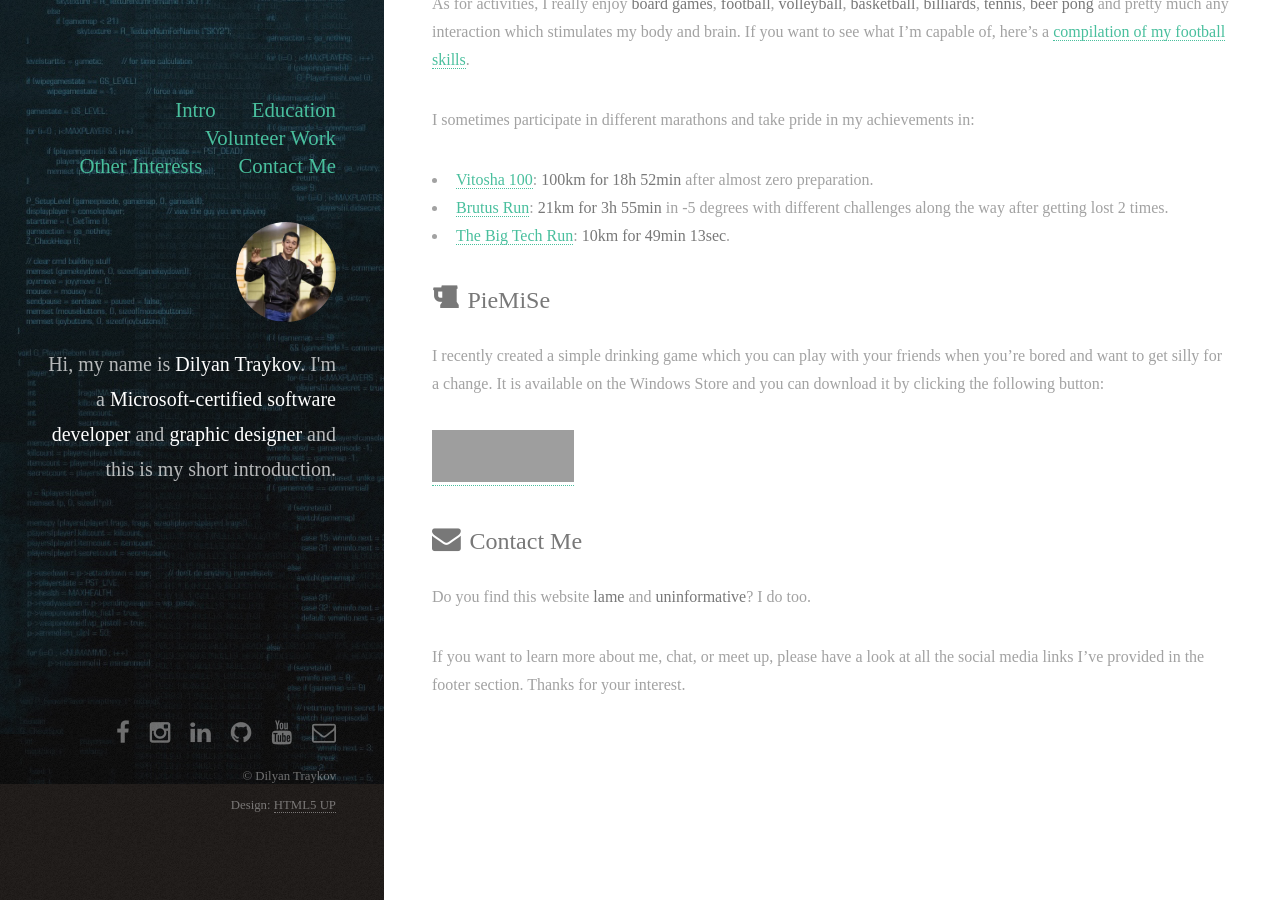
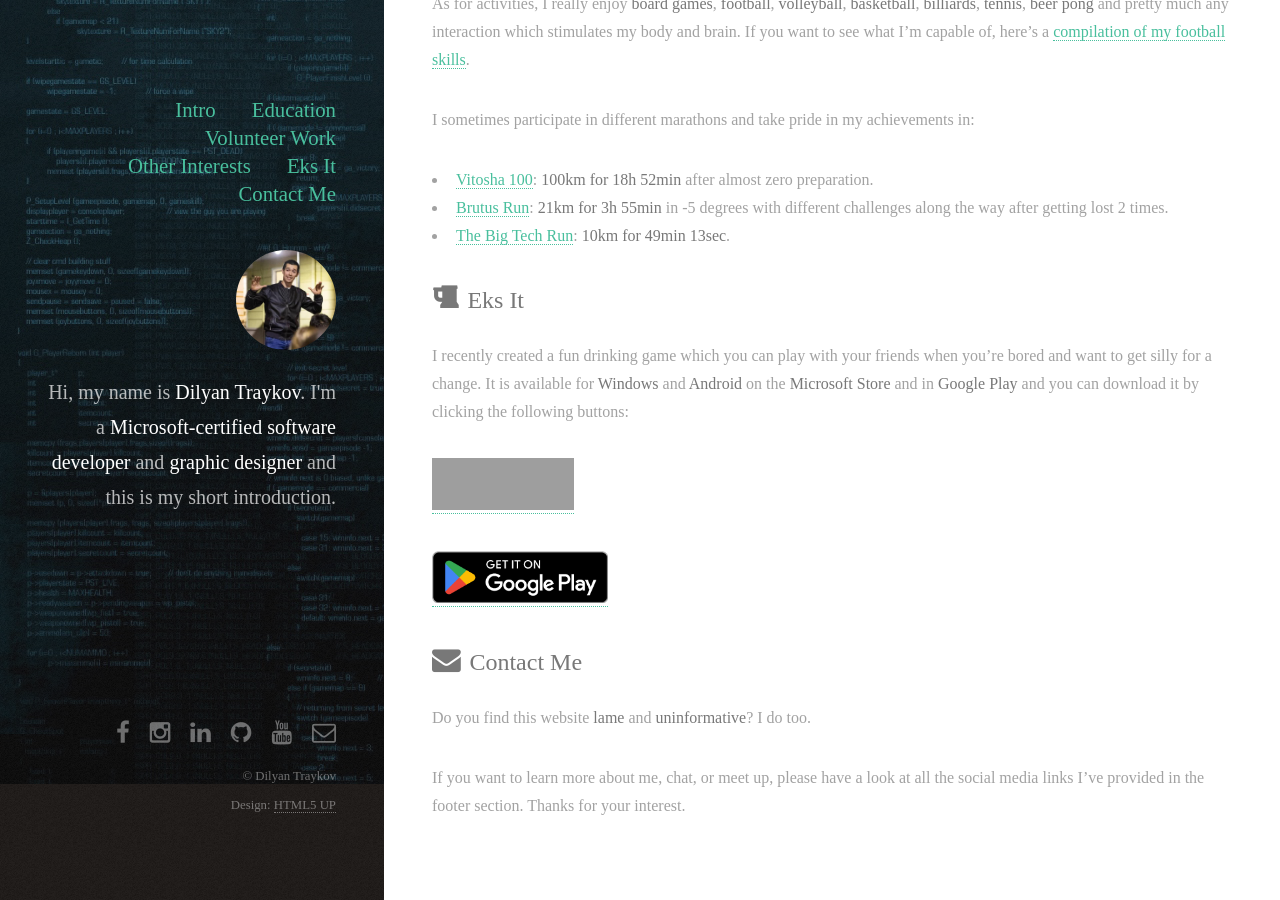
Before and after one commit to dilyantraykov/dilyantraykov.github.io, a Jekyll site: the page built from index.md, in a window 1280 px wide and 900 px high, scrolled down 2320 px. Built offline with Jekyll 4.4.1, drawn with Linux system fonts in a browser that asks for light colours; nearby versions of some CDN libraries; some web fonts are replaced; grey boxes are pictures that could not be loaded.

Commit message:
Update index and header with Eks it details.

```diff
--- a/_includes/header.html
+++ b/_includes/header.html
@@ -44,6 +44,7 @@
                 <li><a target="_self" href="{{ site.data.global.url }}/#education">Education</a></li>
                 <li><a target="_self" href="{{ site.data.global.url }}/#volunteer-work">Volunteer Work</a></li>
                 <li><a target="_self" href="{{ site.data.global.url }}/#other-interests">Other Interests</a></li>
+                <li><a target="_self" href="{{ site.data.global.url }}/EksIt/">Eks It</a></li>
                 <li><a target="_self" href="{{ site.data.global.url }}/#contact-me">Contact Me</a></li>
             </ul>
         </nav>
--- a/index.md
+++ b/index.md
@@ -62,11 +62,13 @@ I sometimes participate in different marathons and take pride in my achievements
 * [Brutus Run](https://www.irun.bg/external.php/competition/result/name/brutus-run-2017/distance/378): **21km for 3h 55min** in -5 degrees with different challenges along the way after getting lost 2 times.
 * [The Big Tech Run](https://techrun.bg/results-2016-2/): **10km for 49min 13sec**.
 
-<h2 id="piemise"><i class="fa fa-beer" aria-hidden="true"></i>PieMiSe</h2>
+<h2 id="eks-it"><i class="fa fa-beer" aria-hidden="true"></i>Eks It</h2>
 
-I recently created a simple drinking game which you can play with your friends when you're bored and want to get silly for a change. It is available on the Windows Store and you can download it by clicking the following button:
+I recently created a fun drinking game which you can play with your friends when you're bored and want to get silly for a change. It is available for **Windows** and **Android** on the **Microsoft Store** and in **Google Play** and you can download it by clicking the following buttons:
 
-<a href='https://apps.microsoft.com/detail/9n670sbffmnd'><img src='https://developer.microsoft.com/store/badges/images/English_get-it-from-MS.png' alt='English badge' style='width: 142px; height: 52px;'/></a>
+<a href='https://apps.microsoft.com/detail/9n78z0qwszqv'><img src='https://developer.microsoft.com/store/badges/images/English_get-it-from-MS.png' alt='Get Eks It in the Microsoft Store' style='width: 142px; height: 52px;'/></a>
+
+<a href='https://play.google.com/store/apps/details?id=com.dilyantraykov.eksit'><img src='../images/get-it-on-google-play.png' alt='Get Eks It in Google Play' style='height: 52px;'/></a>
 
 <h2 id="contact-me"><i class="fa fa-envelope" aria-hidden="true"></i>Contact Me</h2>
 
```
